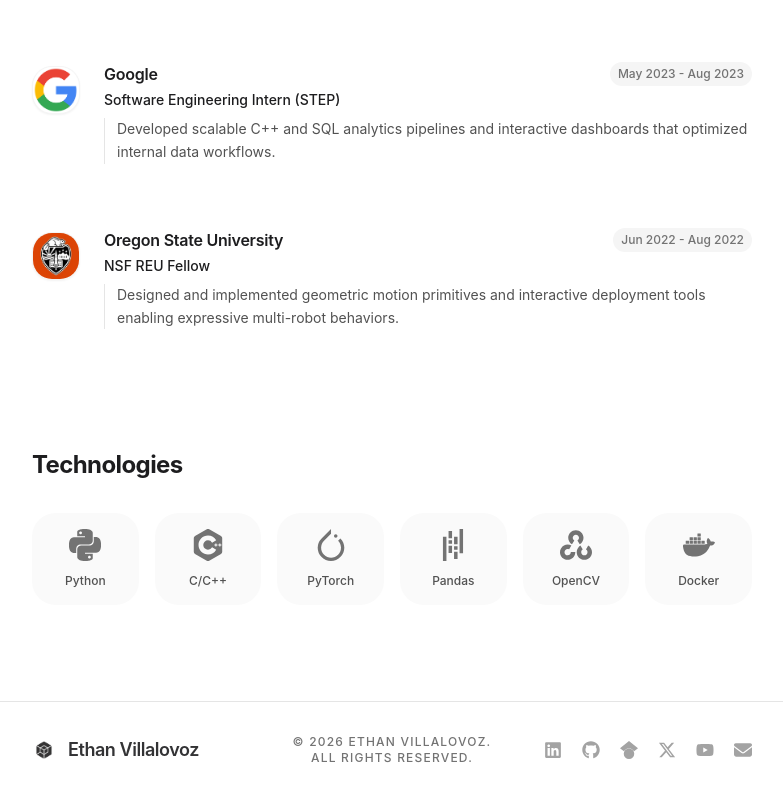
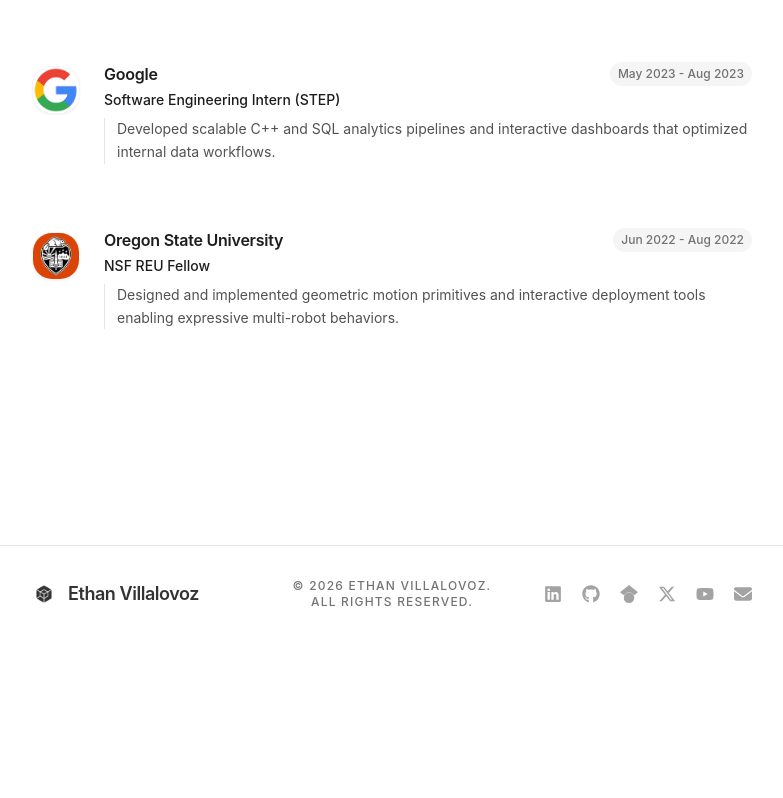
Before and after one commit to ethanvillalovoz/ethanvillalovoz.github.io, a Next.js app: page / in a window 1280 px wide. Shown: the part 1486-2284 px from the top of the page, without its empty margins (248-1031 px from the left). After the commit the page ends 2128 px from the top, so only its background shows below. Built offline with nearby package versions, Linux system fonts and the light colour scheme.

Commit message:
removed skills

```diff
--- a/src/app/macos/page.tsx
+++ b/src/app/macos/page.tsx
@@ -34,9 +34,7 @@ import {
 import { FaXTwitter } from "react-icons/fa6";
 import { IoIosSwitch, IoMdMail, IoMdPhotos, IoMdShuffle } from "react-icons/io";
 import { RiFinderFill } from "react-icons/ri";
-import {
-	SiPython, SiCplusplus, SiPytorch, SiPandas, SiOpencv, SiGit, SiDocker, SiGooglescholar
-} from "react-icons/si";
+
 import { FadeIn, FadeInStagger, FadeInItem } from "@/components/ui/FadeIn";
 import Link from "next/link";
 import { useRouter } from "next/navigation";
@@ -112,15 +110,6 @@ const educationTimeline = [
 			<span>Senior Design Project: <a href="/data/capstone/index.html" target="_blank" rel="noopener noreferrer" className="text-blue-500 hover:underline">Retrieval-Augmented Generation Application Using Knowledge Graph and Vector Search</a></span>,
 		],
 	},
-];
-
-const skills = [
-	{ name: "Python", icon: SiPython },
-	{ name: "C/C++", icon: SiCplusplus },
-	{ name: "PyTorch", icon: SiPytorch },
-	{ name: "Pandas", icon: SiPandas },
-	{ name: "OpenCV", icon: SiOpencv },
-	{ name: "Docker", icon: SiDocker },
 ];
 
 // Publications Data
@@ -404,7 +393,6 @@ const fileSystem: VirtualFile[] = [
                         children: [
                             { id: "news-app", name: "News", type: "app", icon: <FaFolder className="text-blue-400" />, content: "news" },
                             { id: "experience-app", name: "Experience", type: "app", icon: <FaFolder className="text-blue-400" />, content: "experience" },
-                            { id: "technologies-app", name: "Technologies", type: "app", icon: <FaFolder className="text-blue-400" />, content: "technologies" },
                         ]
                     },
                     {
@@ -1010,27 +998,6 @@ const ExperienceApp = () => {
     )
 }
 
-// 7. Technologies Component
-const TechnologiesApp = () => {
-    return (
-        <div className="h-full bg-white p-6 overflow-y-auto text-neutral-800">
-            <FadeIn>
-                <h2 className="text-2xl font-bold mb-8 tracking-tight">Technologies</h2>
-                <FadeInStagger className="grid grid-cols-3 sm:grid-cols-4 gap-4" faster>
-                    {skills.map((skill) => (
-                        <FadeInItem key={skill.name}>
-                            <div className="flex flex-col items-center gap-3 p-4 rounded-xl bg-neutral-50 text-gray-700 cursor-default">
-                                <skill.icon className="text-3xl text-gray-600" />
-                                <span className="text-sm font-medium">{skill.name}</span>
-                            </div>
-                        </FadeInItem>
-                    ))}
-                </FadeInStagger>
-            </FadeIn>
-        </div>
-    )
-}
-
 // 8. Interests Component
 const InterestsApp = () => (
     <div className="h-full bg-white p-8 flex items-center justify-center text-center text-neutral-800">
@@ -1490,8 +1457,6 @@ const Desktop = () => {
 
             if(file.content === "news") openWindow('news', 'News');
             if(file.content === "experience") openWindow('experience', 'Experience');
-            if(file.content === "technologies") openWindow('technologies', 'Technologies');
-
             if(file.content === "interests") openWindow('interests', 'Research Interests');
             if(file.content === "pre-prints") openWindow('pre-prints', 'Pre-Prints');
             if(file.content === "2023-papers") openWindow('2023-papers', '2023 Papers');
@@ -1707,7 +1672,6 @@ const Desktop = () => {
                         )}
                         {w.type === 'news' && <NewsApp />}
                         {w.type === 'experience' && <ExperienceApp />}
-                        {w.type === 'technologies' && <TechnologiesApp />}
 
                         {w.type === 'interests' && <InterestsApp />}
                         {w.type === 'pre-prints' && <PublicationsListApp title="Pre-Prints" papers={preprints} />}
--- a/src/app/page.tsx
+++ b/src/app/page.tsx
@@ -4,9 +4,7 @@ import { useState, useRef, type ReactNode } from "react";
 import Image from "next/image";
 import { motion, AnimatePresence } from "framer-motion";
 import { FaLinkedin, FaGithub, FaEnvelope, FaYoutube, FaXTwitter } from "react-icons/fa6";
-import {
-	SiPython, SiCplusplus, SiPytorch, SiPandas, SiOpencv, SiGit, SiDocker, SiGooglescholar
-} from "react-icons/si";
+import { SiGooglescholar } from "react-icons/si";
 import { FadeIn, FadeInStagger, FadeInItem } from "@/components/ui/FadeIn";
 
 const workTimeline = [
@@ -78,16 +76,6 @@ const educationTimeline = [
 			<span>Senior Design Project: <a href="/data/capstone/index.html" target="_blank" rel="noopener noreferrer" className="text-primary hover:underline">Retrieval-Augmented Generation Application Using Knowledge Graph and Vector Search</a></span>,
 		],
 	},
-];
-
-const skills = [
-	{ name: "Python", icon: SiPython },
-	{ name: "C/C++", icon: SiCplusplus },
-	{ name: "PyTorch", icon: SiPytorch },
-	{ name: "Pandas", icon: SiPandas },
-	{ name: "OpenCV", icon: SiOpencv },
-	// { name: "Git", icon: SiGit },
-	{ name: "Docker", icon: SiDocker },
 ];
 
 const profileImages = [
@@ -441,24 +429,6 @@ export default function Home() {
 						))}
 					</FadeInStagger>
 				</FadeIn>
-
-				{/* Skills Section */}
-				<FadeIn>
-					<h2 className="text-2xl font-bold mb-8 tracking-tight">Technologies</h2>
-					<FadeInStagger className="grid grid-cols-3 sm:grid-cols-4 md:grid-cols-6 gap-4" faster>
-						{skills.map((skill) => (
-							<FadeInItem
-								key={skill.name}
-								className="flex flex-col items-center justify-center p-4 rounded-2xl bg-neutral-50 dark:bg-neutral-900/50 transition-colors duration-200"
-							>
-								<skill.icon className="w-8 h-8 mb-3 text-neutral-500 dark:text-neutral-400" />
-								<span className="text-xs font-medium text-neutral-600 dark:text-neutral-400 text-center">
-									{skill.name}
-								</span>
-							</FadeInItem>
-						))}
-					</FadeInStagger>
-				</FadeIn>
 			</div>
 		</main>
 	);
```
Also changed, not shown: 1 other file (tests, documents, lock files or other folders).
